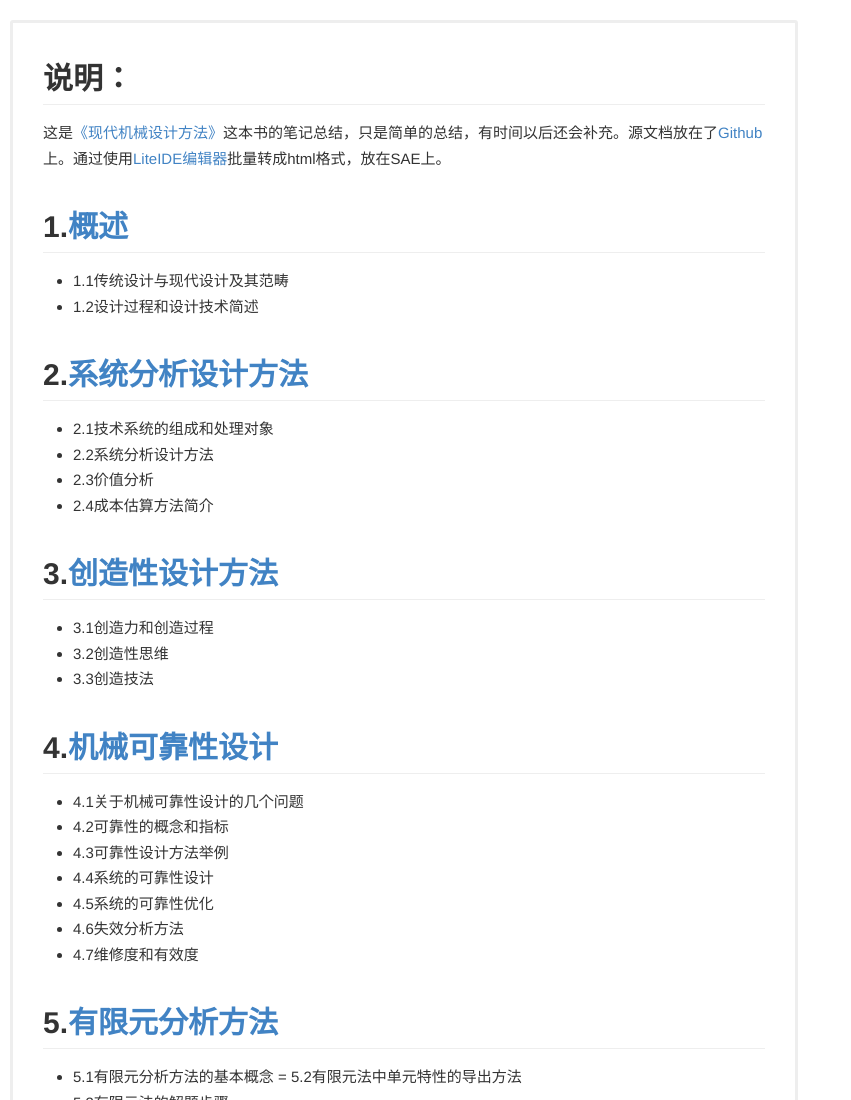
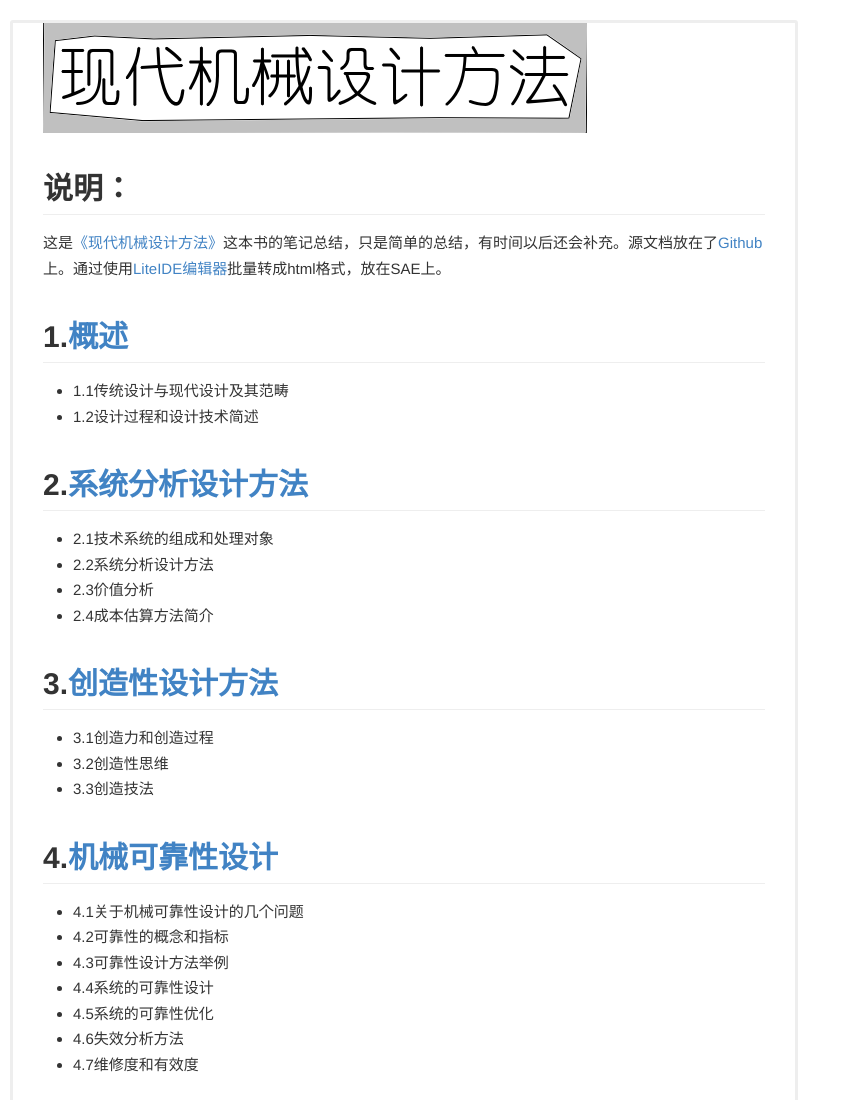
Before and after one commit to conanxin/Notes, a plain HTML site: page 现代机械设计方法/Html/index.html in a window 1280 px wide. Shown: the top 1100 px of the page, without its empty margins (0-851 px from the left). Drawn offline with Linux system fonts and the light colour scheme.

Commit message:
add logo

```diff
--- a/现代机械设计方法/Html/index.html
+++ b/现代机械设计方法/Html/index.html
@@ -301,6 +301,7 @@ pre .typename {
 <title>index.md</title>
 </head>
 <body>
+<a href="#"><img src="logo.png" border="0" alt="py4sci"/></a>
 <h2>说明：</h2>
 
 <p>这是<a href="http://book.douban.com/subject/1514453/">《现代机械设计方法》</a>这本书的笔记总结，只是简单的总结，有时间以后还会补充。源文档放在了<a href="https://github.com/conanxin/Notes/tree/master/现代机械设计方法">Github</a>上。通过使用<a href="https://code.google.com/p/liteide/">LiteIDE编辑器</a>批量转成html格式，放在SAE上。</p>
```
Also changed, not shown: 现代机械设计方法/Html/logo.png (added), 现代机械设计方法/img/logo.png (added), 1 other file.
